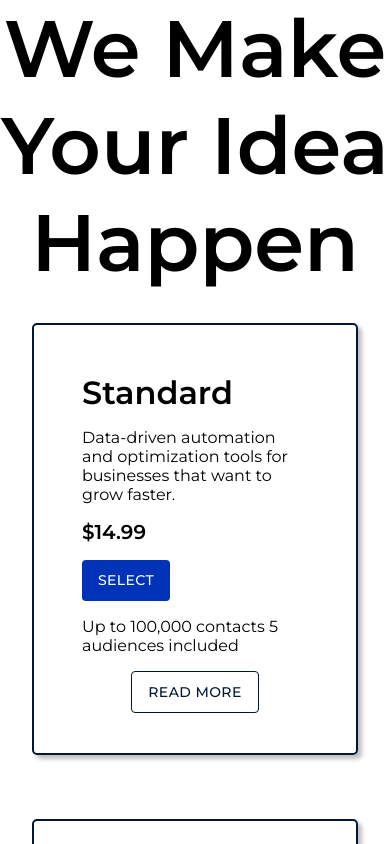
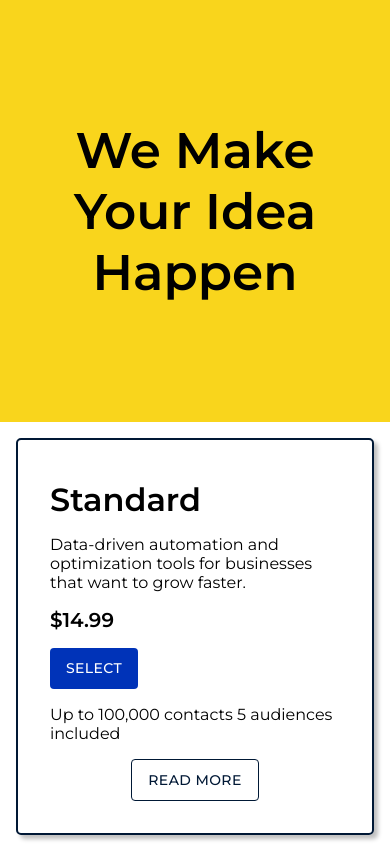
Before and after one commit to JavonGit/eMarketing, a React (Create React App) app: page /Package in a window 390 px wide. Shown: the top 844 px of the page. Built offline with nearby package versions, Linux system fonts and the light colour scheme.

Commit message:
package header added

```diff
--- a/src/Components/Package/Package.css
+++ b/src/Components/Package/Package.css
@@ -1,8 +1,30 @@
 .package--header{
+    height: 70vh;
+    padding: 1rem;
+    background-color: #F9D51C;
+}
+
+.header--styles{
     font-size: 40px;
     text-align: center;
 }
 
-.package--cards{
+@media screen and (max-width: 768px){
+    .package--header{
+        height: 60vh;
+    }
 
+    .header--styles{
+        font-size: 30px;
+    }
 }
+
+@media screen and (max-width: 600px){
+    .package--header{
+        height: 50vh;
+    }
+
+    .header--styles{
+        font-size: 25px;
+    }
+}
--- a/src/Components/Package/Package.jsx
+++ b/src/Components/Package/Package.jsx
@@ -56,7 +56,7 @@ function Package() {
         justify="center"
         alignItems="center"
         direction="column"
-        className="package--header"
+        className="package--header header--styles"
       >
         <h1>We Make Your Idea</h1>
         <h1>Happen</h1>
--- a/src/Components/Package/PackageCard.css
+++ b/src/Components/Package/PackageCard.css
@@ -37,3 +37,10 @@
     font-size: 16px;
     margin: 1rem 0  ;
 }
+
+@media screen and (max-width: 600px){
+    .packageCard{
+        padding: 2rem 2rem;
+        margin: 1rem;
+    }
+}
--- a/src/Components/Package/PackageContent.css
+++ b/src/Components/Package/PackageContent.css
@@ -1,6 +1,8 @@
 .packageContent{
     padding: 1rem;
-    min-height: 100vh;
+    /* min-height: 90vh; */
+    height: 80vh;
+    margin: 100px 0;
     background-image: url('../../Assets/Ellipse.svg');
     background-repeat: no-repeat;
     background-position: center;
@@ -38,10 +40,10 @@
 @media screen and (max-width: 768px){
     .packageContent{
         padding: 1rem;
-        min-height: 90vh;
+        min-height: 50vh;
         background-image: url('../../Assets/Ellipse.svg');
         background-repeat: no-repeat;
-        background-position: left;
+        background-position: center;
     }
 
     .packageContent--image{
@@ -66,7 +68,7 @@
 @media screen and (max-width: 600px){
     .packageContent{
         padding: 1rem;
-        min-height: 80vh;
+        min-height: 50vh;
         background-image: url('../../Assets/Ellipse.svg');
         background-repeat: no-repeat;
         background-position: right;
```
Also changed, not shown: 1 other file (tests, documents, lock files or other folders).
